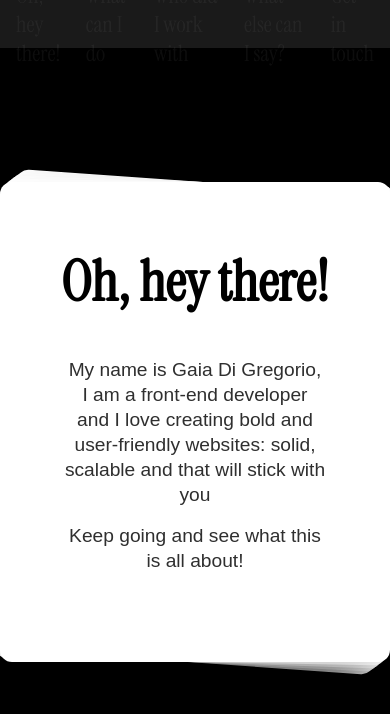
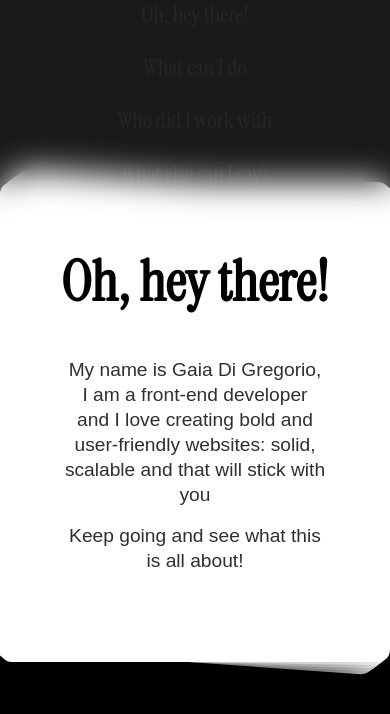
Before and after one commit to GaiaGD/pf-25, a Next.js app: page / in a window 390 px wide. Shown: the top 714 px of the page. Built offline with nearby package versions, Linux system fonts and the light colour scheme.

Commit message:
nav halfway

```diff
--- a/src/app/components/EmptyDeck/EmptyDeck.module.scss
+++ b/src/app/components/EmptyDeck/EmptyDeck.module.scss
@@ -6,6 +6,7 @@
 	opacity: 0;
 	transition: opacity 1s ease-in-out 0.2s;
 	cursor: pointer;
+	color: $white;
 
 	&.active {
 		opacity: 1;
--- a/src/app/components/Nav/Nav.module.scss
+++ b/src/app/components/Nav/Nav.module.scss
@@ -1,14 +1,18 @@
 nav.nav {
 	position: fixed;
 	width: 100%;
-	height: 3rem;
 	backdrop-filter: blur(1rem);
 	background-color: rgba(255, 255, 255, 0.1);
 	color: $white;
 	z-index: 1000;
+
+	@include respond(tablet) {
+		height: 3rem;
+	}
+
 	.navList {
 		display: flex;
-		flex-direction: row;
+		flex-direction: column;
 		list-style: none;
 		height: 100%;
 		margin: 0;
@@ -17,9 +21,9 @@ nav.nav {
 		align-items: center;
 		gap: 1.5rem;
 
-		// @include mobile {
-		// 	gap: 1rem;
-		// }
+		@include respond(tablet) {
+			flex-direction: row;
+		}
 
 		.navItem {
 			cursor: pointer;
--- a/src/app/styles/abstracts/_mixins.scss
+++ b/src/app/styles/abstracts/_mixins.scss
@@ -19,3 +19,16 @@
   white-space: nowrap;
   border: 0;
 }
+
+// Generic media query mixin
+@mixin respond($breakpoint) {
+  $size: map-get($breakpoints, $breakpoint);
+
+  @if $size == null {
+    @error "Unknown breakpoint `#{$breakpoint}`. Check your \$breakpoints map.";
+  }
+
+  @media (min-width: $size) {
+    @content;
+  }
+}
--- a/src/app/styles/globals.scss
+++ b/src/app/styles/globals.scss
@@ -1,9 +1,3 @@
-
-:root {
-  --background: $black;
-  --foreground: $foreground;
-}
-
 html,
 body {
   max-width: 100vw;
@@ -12,7 +6,7 @@ body {
 }
 
 body {
-  color: var(--foreground);
+  color: $white;
   background-color: $black;
   font-family: Arial, Helvetica, sans-serif;
   -webkit-font-smoothing: antialiased;
```
